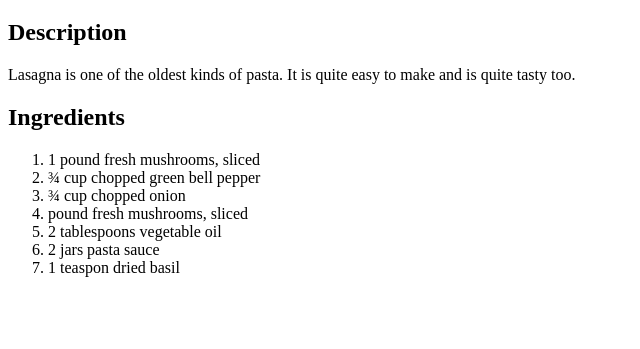
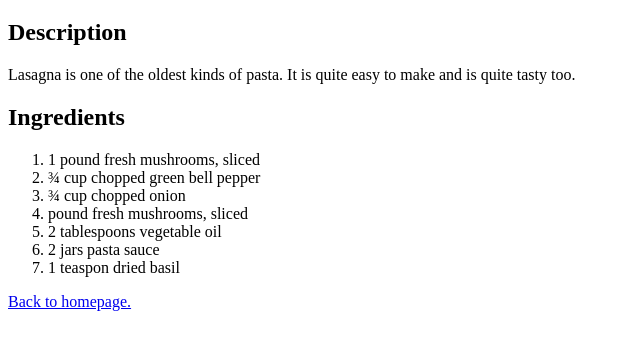
Before and after one commit to Uncle-Kash/Odin-Recipe, a plain HTML site: page recipes/beef-burger.html in a window 1280 px wide. Shown: the part 61-410 px from the top of the page, without its empty margins (0-640 px from the left). Drawn offline with Linux system fonts and the light colour scheme.

Commit message:
Add link to home pages on the food recipe pages

```diff
--- a/recipes/beef-burger.html
+++ b/recipes/beef-burger.html
@@ -20,5 +20,6 @@
         <li>2 jars pasta sauce</li>
         <li>1 teaspon dried basil</li>
     </ol>
+    <a href="../index.html">Back to homepage.</a>
 </body>
 </html>
```
Also changed, not shown: recipes/lasagna.html (+1 -0 lines).
